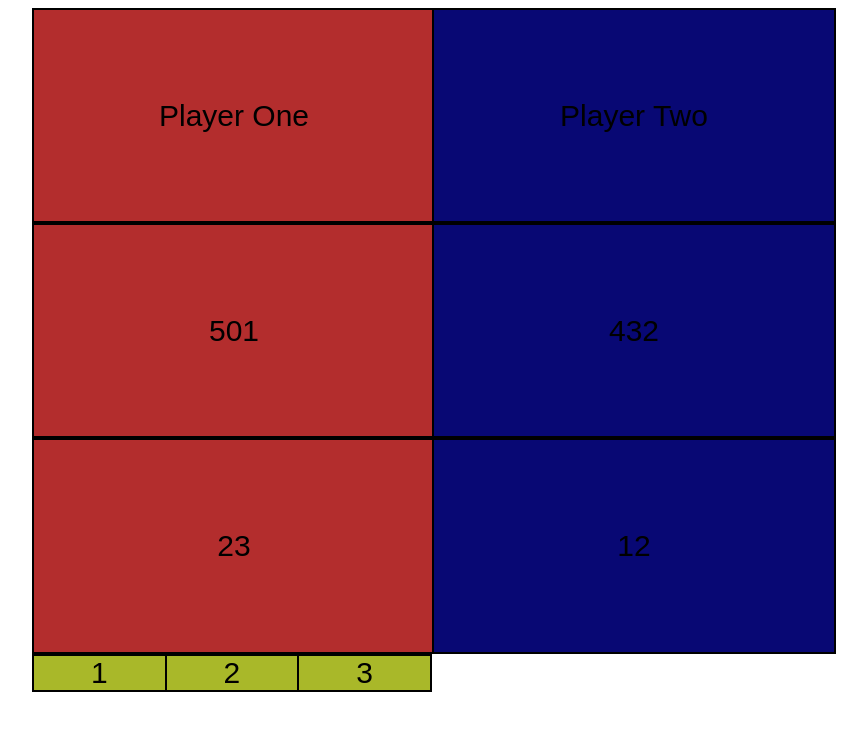
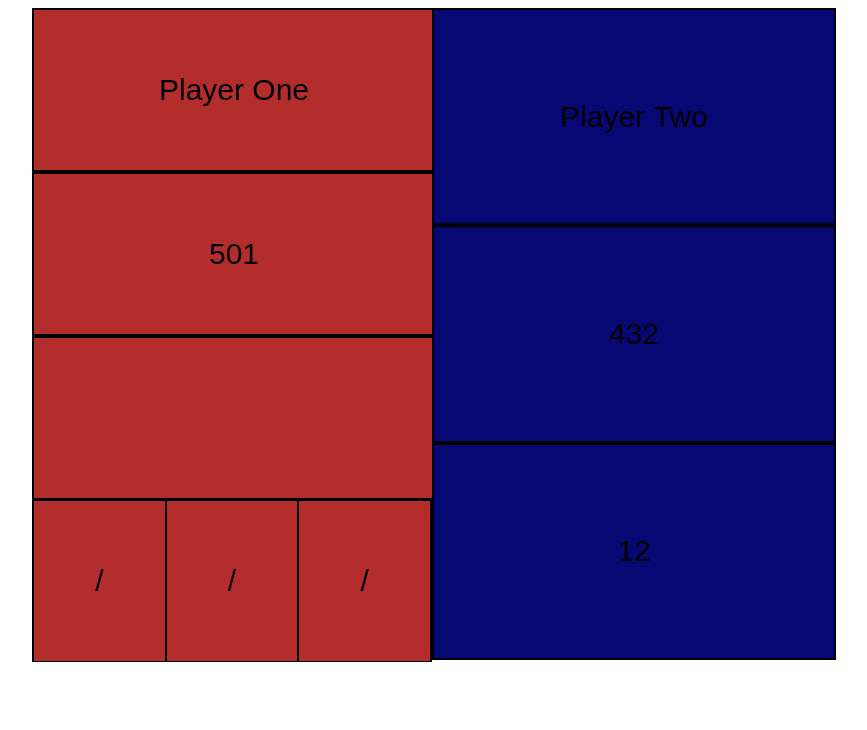
Before and after one commit to MarvinHofmann/Nucleo_Raspberrypi_Darts, a website: page public/index.html in a window 1280 px wide. Shown: the whole page, without its empty margins (208-1075 px from the left). Drawn offline with Linux system fonts and the light colour scheme.

Commit message:
UI erweiterung

```diff
--- a/public/GameBoardLogik.js
+++ b/public/GameBoardLogik.js
@@ -1,5 +1,6 @@
 const ws = new WebSocket('ws://192.168.0.46:8080');
 
+let averageZaehler = 0;
 let zaehler = 0;
 let zwischenSumme = 0;
 let dartRest = 501;
@@ -19,12 +20,10 @@ ws.addEventListener('message', function (event){
 
     switch (data.type) {
       case 'numberErgebnis':
-        console.log("bin hier zaehler: " + zaehler);
         zwischenSumme += data.value;
         break;
 
       case 'stringErgebnis':
-        console.log("bin hier zaehler: " + zaehler);
         handleStringErgebnise(data.value);
         break;
 
@@ -50,7 +49,7 @@ ws.addEventListener('message', function (event){
   }
 
   function handleZaehlerSechs(data, type){
-    console.log("Zaheler = 6")
+    //console.log("Zaheler = 6")
 
     switch (type) {
         case 'numberErgebnis':
@@ -65,8 +64,16 @@ ws.addEventListener('message', function (event){
     document.getElementById("restWert").innerText = dartRest;
 
     zaehler = 0;
-    console.log('Zaehler' + zaehler);
+    //console.log('Zaehler' + zaehler);
 
     zwischenSumme = 0;
-    console.log('Zwischensumme' + zwischenSumme)
+    //console.log('Zwischensumme' + zwischenSumme)
+
+    averageZaehler++;
+
+    document.getElementById("average").innerText = getAverage(averageZaehler);
   }
+
+  function getAverage(count){
+    return ((501 - dartRest) / count)
+  }
--- a/public/index.html
+++ b/public/index.html
@@ -19,17 +19,18 @@
         <div id="Spieler1">
             <div class="score"><label>Player One</label></div>
             <div class="score"><label id="restWert"> 501 </label></div>
-            <div class="score">23</div>
+            <div class="score"><label id="average">  </label></div>
             <div class="Tripple">
-                <div class="tripplein"><label id="ergWurf1"> 1 </label></div>
-                <div class="tripplein"><label id="ergWurf2"> 2 </label></div>
-                <div class="tripplein"><label id="ergWurf3"> 3 </label></div>
+                <div class="tripplein"><label id="ergWurf1"> / </label></div>
+                <div class="tripplein"><label id="ergWurf2"> / </label></div>
+                <div class="tripplein"><label id="ergWurf3"> / </label></div>
             </div>
         </div>
         <div id="Spieler2">
             <div class="score1"> Player Two </div>
             <div class="score1">432</div>
             <div class="score1">12</div>
+
         </div>
     </div>
 
--- a/public/style.css
+++ b/public/style.css
@@ -28,7 +28,7 @@
 .score{
     background-color: rgb(179, 45, 45);
     width: 100%;
-    height: 33%;
+    height: 25%;
     border: 2px solid black;
     display: grid;
     align-content: center;
@@ -38,21 +38,26 @@
 .score1{
     background-color: rgb(8, 8, 116);
     width: 100%;
-    height: 33%;
+    height: 33.333333%;
     border: 2px solid black;
     display: grid;
     align-content: center;
     justify-content: center;
 }
 .Tripple{
-    background-color: rgb(169, 184, 41);
+    background-color: rgb(179, 45, 45);
     display: grid;
     grid-template-columns: 33.33% 33.33% 33.33%;
     text-align: center;
     align-items: center;
     align-content: center;
     border: 1px solid black;
+    height: 25%;
 }
 .tripplein{
+    display: grid;
+    align-items: center;
+    height: 20vh;
     border: 1px solid black;
+    border-top: 0px;
 }
```
